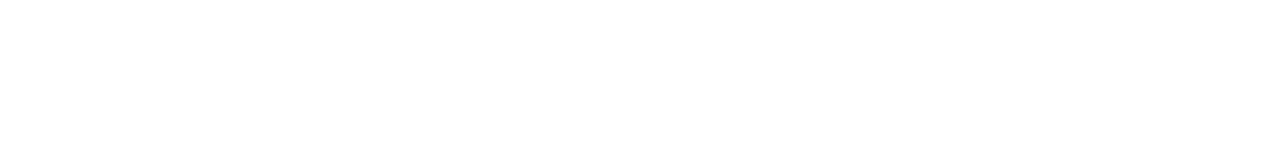
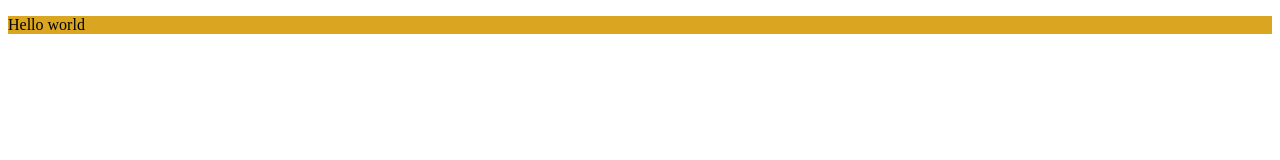
Before and after one commit to Kennkleve/myFirstRepo, a plain HTML site: page simple.html in a window 1280 px wide. Drawn offline with Linux system fonts and the light colour scheme.

Commit message:
issues fixing

```diff
--- a/simple.html
+++ b/simple.html
@@ -7,5 +7,12 @@
     <meta name="viewport" content="width=device-width, initial-scale=1.0" />
     <title>Document</title>
   </head>
-  <body></body>
+  <body>
+    <style>
+      p {
+        background-color: goldenrod;
+      }
+    </style>
+    <p>Hello world</p>
+  </body>
 </html>
```
